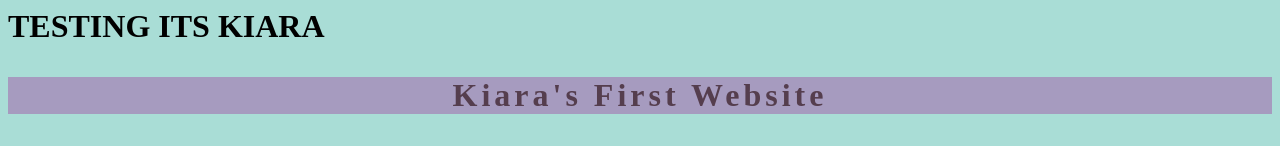
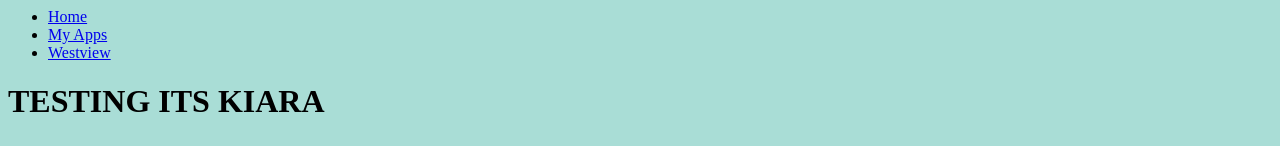
Before and after one commit to WVCS/website-kiaralutz72, a plain HTML site: page index.html in a window 1280 px wide. Shown: the top 146 px of the page. Drawn offline with Linux system fonts and the light colour scheme.

Commit message:
added nav bar

```diff
--- a/index.html
+++ b/index.html
@@ -6,6 +6,11 @@
 </head>
 
   <body>
+	  <ul>
+    <li> <a href="index.html"> Home </a> </li>
+    <li> <a href="index.html"> My Apps </a> </li>
+    <li> <a href="index.html"> Westview </a> </li>
+  </ul>
     <h1> TESTING ITS KIARA </h1>
  <center>
   <h3> Kiara's First Website </h3>
```
